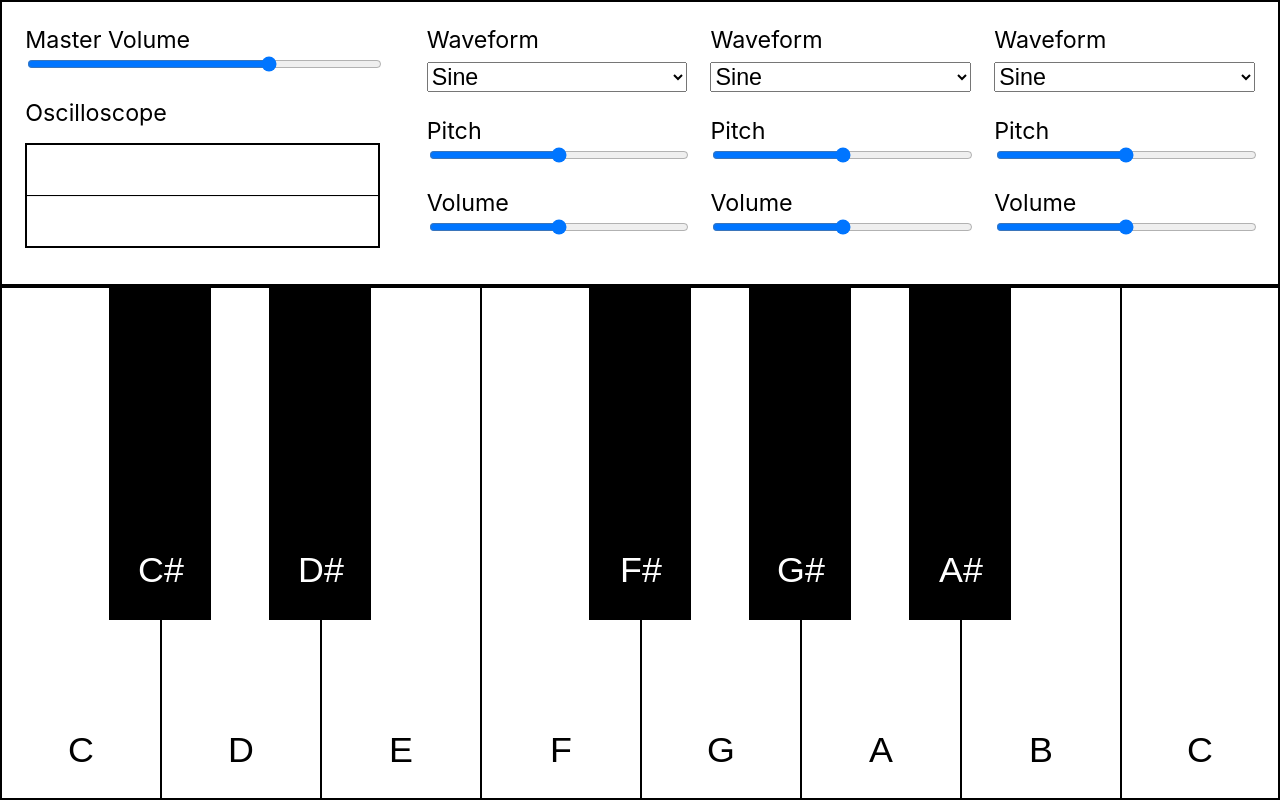
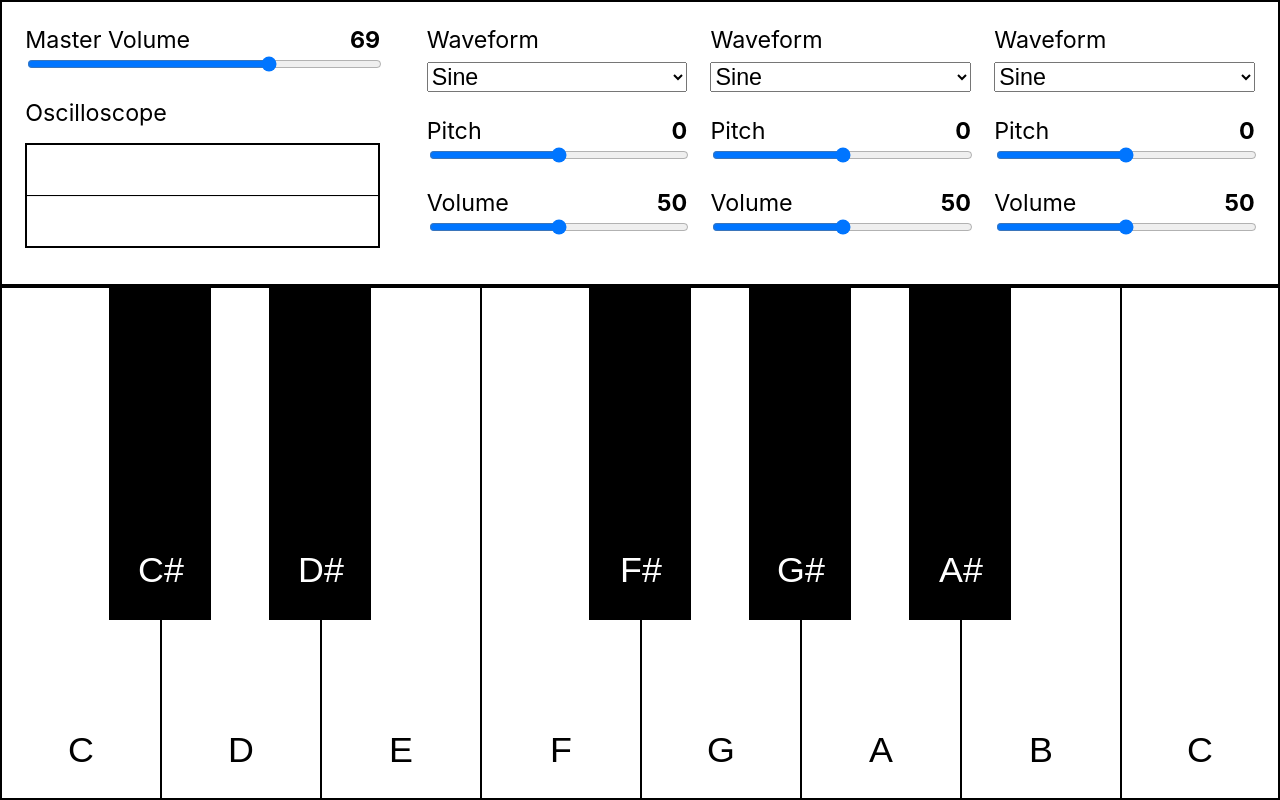
Before and after one commit to vindotski/vinskiano, a React (Create React App) app: page / in a window 1280 px wide. Built offline with nearby package versions, Linux system fonts and the light colour scheme.

Commit message:
Replace sliders with custom slider (#20)

```diff
--- a/src/App.css
+++ b/src/App.css
@@ -36,7 +36,10 @@
 }
 
 .input-group-label {
+  display: flex;
+  justify-content: space-between;
   margin-right: 1em;
+  width: 100%;
 }
 
 .input-group-control {
--- a/src/components/MasterMixerSection.js
+++ b/src/components/MasterMixerSection.js
@@ -1,26 +1,18 @@
 import React from 'react'
 import PropTypes from 'prop-types'
 import MixerSection from './MixerSection'
+import Slider from './Slider'
 import Oscilloscope from './Oscilloscope'
 
 class MasterMixerSection extends React.Component {
   render () {
     return (
       <MixerSection title="Master" className="mixer-section--master">
-        <div className="input-group">
-          <label className="input-group-label">
-            Master Volume
-          </label>
-
-          <input
-            className="input-group-control"
-            value={parseInt(this.props.gain * 100)}
-            onChange={this.updateGain}
-            type="range"
-            min="0"
-            max="100"
-          />
-        </div>
+        <Slider
+          label="Master Volume"
+          value={parseInt(this.props.gain * 100)}
+          onChange={this.updateGain}
+        />
 
         <label
           className="input-group-label"
--- a/src/components/Oscillator.js
+++ b/src/components/Oscillator.js
@@ -1,5 +1,6 @@
 import React from 'react'
 import PropTypes from 'prop-types'
+import Slider from './Slider'
 
 class Oscillator extends React.Component {
   render () {
@@ -25,31 +26,19 @@ class Oscillator extends React.Component {
           </select>
         </div>
 
-        <div className="input-group">
-          <label className="input-group-label">Pitch</label>
-
-          <input
-            className="input-group-control"
+        <Slider
+          label="Pitch"
           value={this.props.pitch}
           onChange={this.updatePitch}
-            type="range"
           min={-24}
           max={24}
         />
-        </div>
 
-        <div className="input-group">
-          <label className="input-group-label">Volume</label>
-
-          <input
-            className="input-group-control"
-            value={this.props.volume * 100}
+        <Slider
+          label="Volume"
+          value={parseInt(this.props.volume * 100)}
           onChange={this.updateVolume}
-            type="range"
-            min="0"
-            max="100"
         />
-        </div>
       </div>
     )
   }
```
Lines whose indentation alone changed are shown as unchanged.
